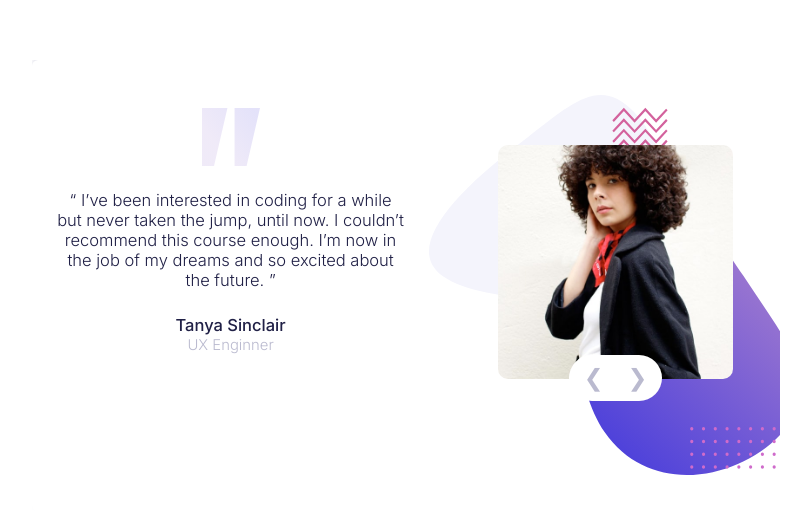
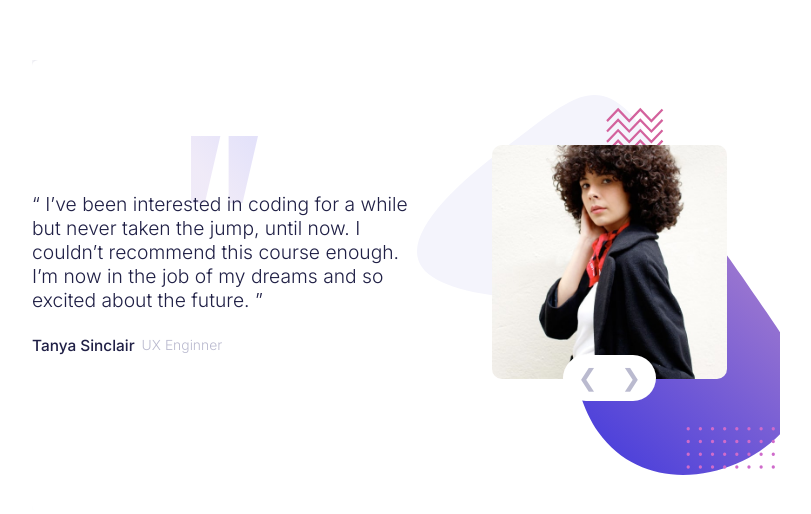
Before and after one commit to apuntesnavarrete/coding-bootcamp-testimonials-slider-master, a plain HTML site: page index.html in a window 1280 px wide. Shown: the part 115-629 px from the top of the page, without its empty margins (234-1045 px from the left). Drawn offline with Linux system fonts and the light colour scheme.

Commit message:
arreglos desktop

```diff
--- a/style/index.css
+++ b/style/index.css
@@ -138,6 +138,23 @@ body{
     .slider-top{
         height: 34.5em;
         background-size: 100% 100%;
-        padding-top: 0;
+         padding-top: 0;
+    }
+    .slider-bottom{
+        background-position: center 3em;
+        padding: 0 ;
+        text-align: start;
+        align-items: flex-start;
+        font-size: 1.75em;
+
+    }
+    .content-data{
+        display: flex;
+        align-items: center;
+        font-size: 0.8em;
+
+    }
+    .job{
+        margin: 0 0.5em;
     }
   }
```
